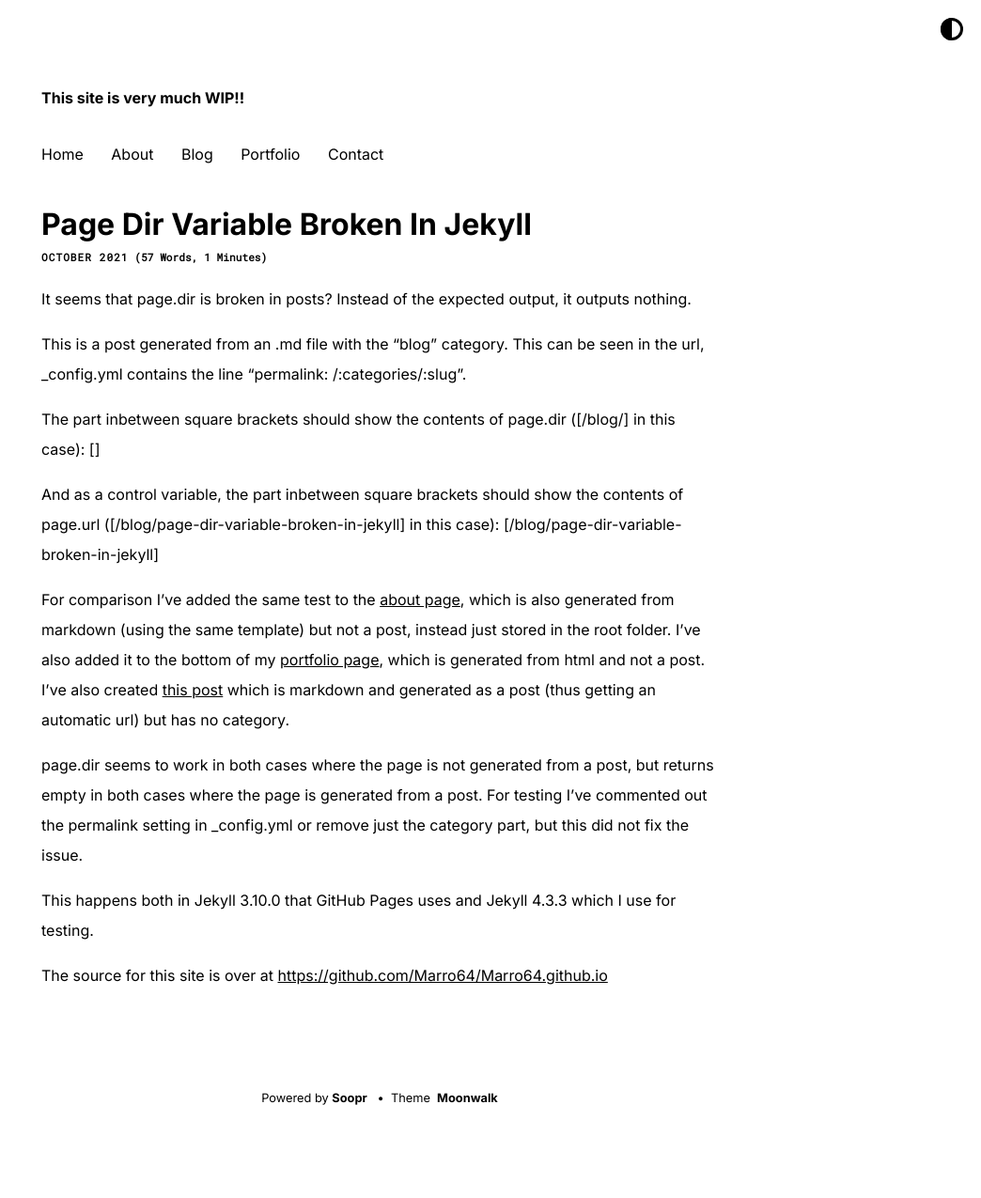
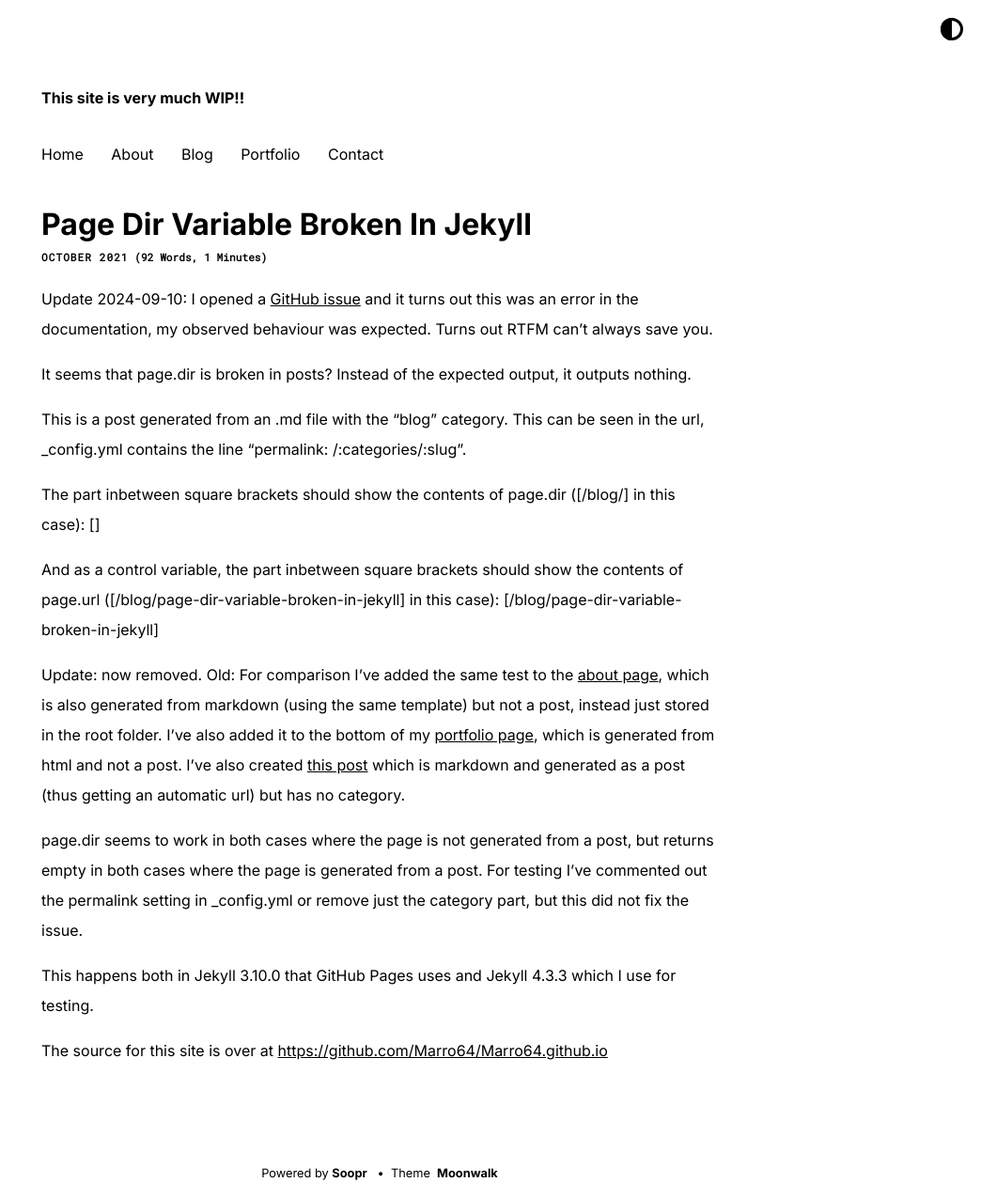
Before and after one commit to Marro64/Marro64.github.io, a Jekyll site: the page built from blog/_posts/2021-10-21-page-dir-variable-broken-in-Jekyll.md, in a window 1280 px wide. Shown: the whole page at 94% size, without its empty margins (236-1280 px from the left). Built offline with Jekyll 4.4.1, drawn with Linux system fonts in a browser that asks for light colours; nearby versions of some CDN libraries; before the commit the page ends 1195 px from its top, so only the background shows below that.

```diff
--- a/blog/_posts/2021-10-21-page-dir-variable-broken-in-Jekyll.md
+++ b/blog/_posts/2021-10-21-page-dir-variable-broken-in-Jekyll.md
@@ -1,6 +1,9 @@
 ---
 layout: post
+hidden: true
 ---
+
+Update 2024-09-10: I opened a [GitHub issue](https://github.com/jekyll/jekyll/issues/9665) and it turns out this was an error in the documentation, my observed behaviour was expected. Turns out RTFM can't always save you.
 
 It seems that page.dir is broken in posts? Instead of the expected output, it outputs nothing.
 
@@ -12,7 +15,7 @@ And as a control variable, the part inbetween square brackets should show the co
 
 
 
-For comparison I've added the same test to the [about page][about], which is also generated from markdown (using the same template) but not a post, instead just stored in the root folder. I've also added it to the bottom of my [portfolio page][portfolio], which is generated from html and not a post.
+Update: now removed. Old: For comparison I've added the same test to the [about page][about], which is also generated from markdown (using the same template) but not a post, instead just stored in the root folder. I've also added it to the bottom of my [portfolio page][portfolio], which is generated from html and not a post.
 I've also created [this post][post] which is markdown and generated as a post (thus getting an automatic url) but has no category.
 
 page.dir seems to work in both cases where the page is not generated from a post, but returns empty in both cases where the page is generated from a post. For testing I've commented out the permalink setting in _config.yml or remove just the category part, but this did not fix the issue.
```
Also changed, not shown: _posts/2024-09-05-page-dir-test.md (deleted, +0 -9 lines), Post/_posts/2021-10-21-Media-control-volume-knob.md (renamed from blog/_posts/2021-10-21-Media-control-volume-knob.md).
